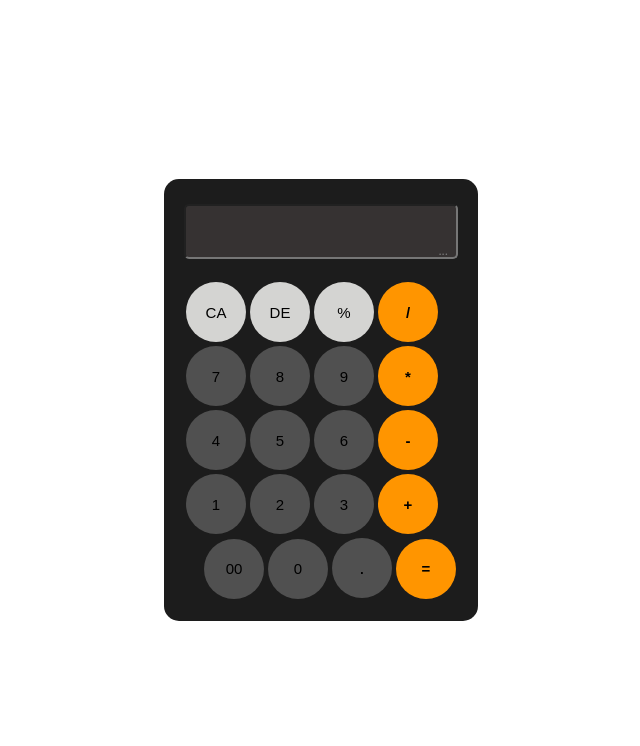
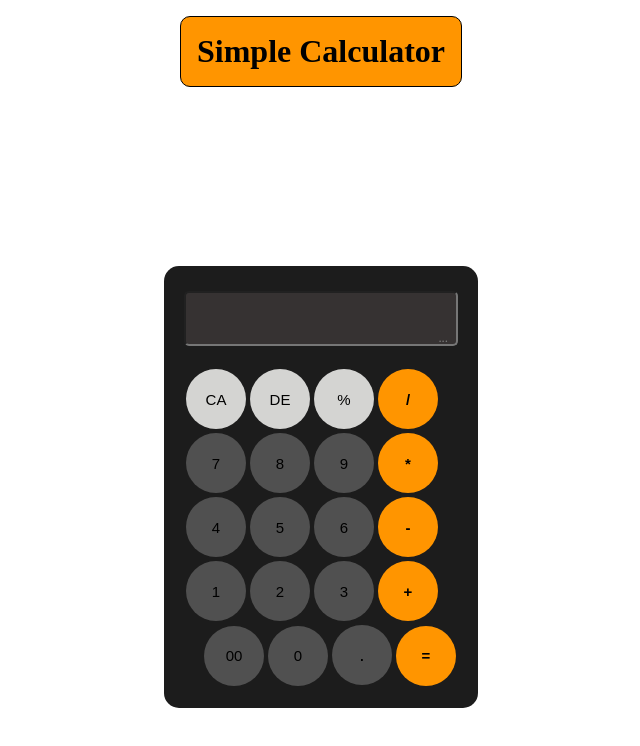
Before and after one commit to castaneda-ed/Calculator, a React (Vite) app: page / in a window 1280 px wide. Shown: the top 746 px of the page, without its empty margins (319-959 px from the left). Built offline with nearby package versions, Linux system fonts and the light colour scheme.

Commit message:
Title h1

```diff
--- a/src/App.css
+++ b/src/App.css
@@ -2,6 +2,16 @@
   padding: 0;
   margin: 0;
   box-sizing: border-box;
+}
+
+h1 {
+  justify-self: center;
+  border: 1px solid black;
+  background-color: #ff9500;
+  font-family: cursive;
+  border-radius: 10px;
+  padding: 1rem;
+  margin-top: 1rem;
 }
 
 .container {
--- a/src/Calculator.jsx
+++ b/src/Calculator.jsx
@@ -137,6 +137,8 @@ export default function Calculator() {
   };
 
   return (
+    <>
+      <h1>Simple Calculator</h1>
       <main className="container ">
         <div className="calculator">
           <form onSubmit={(e) => e.preventDefault()}>
@@ -266,5 +268,6 @@ export default function Calculator() {
           </form>
         </div>
       </main>
+    </>
   );
 }
```
Lines whose indentation alone changed are shown as unchanged.
